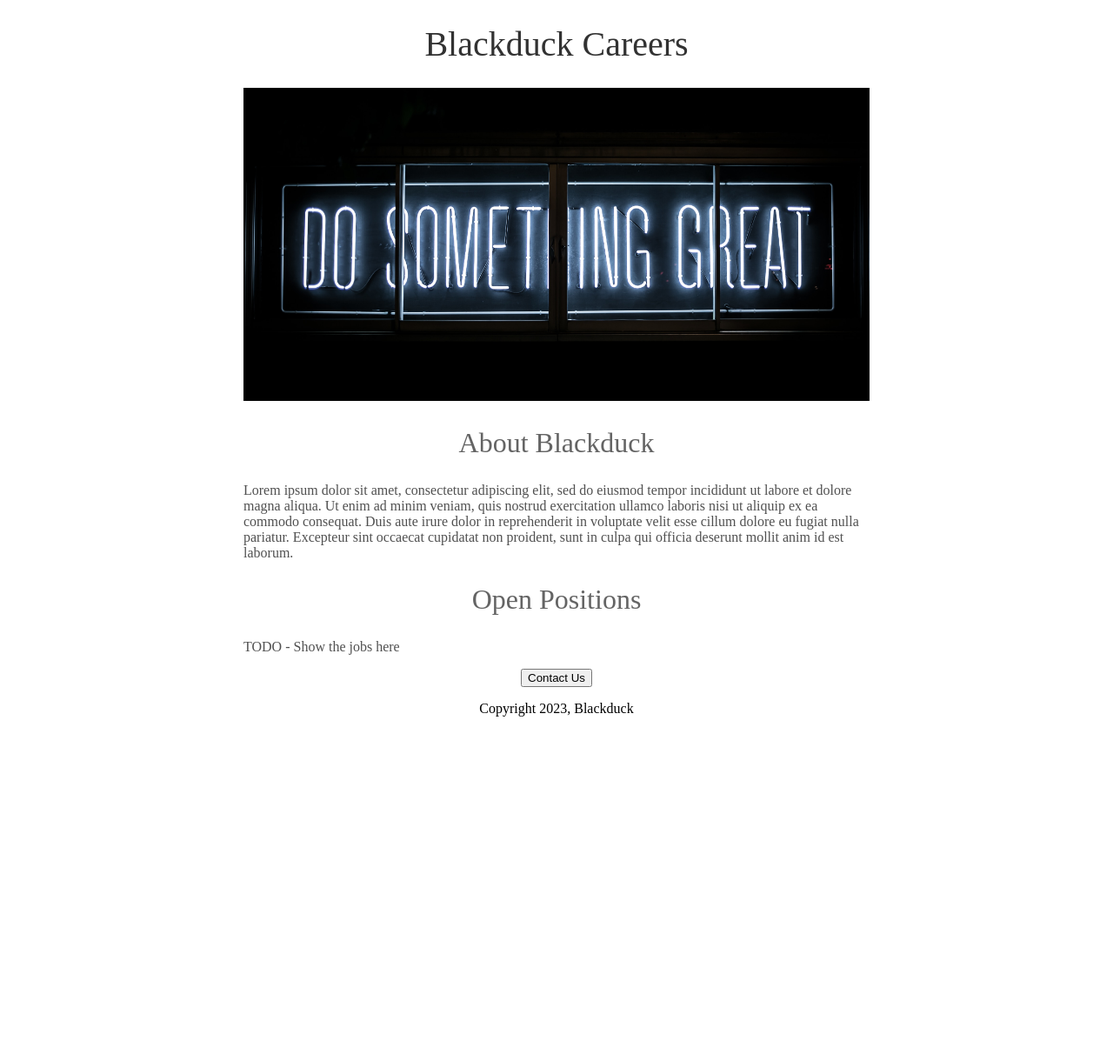
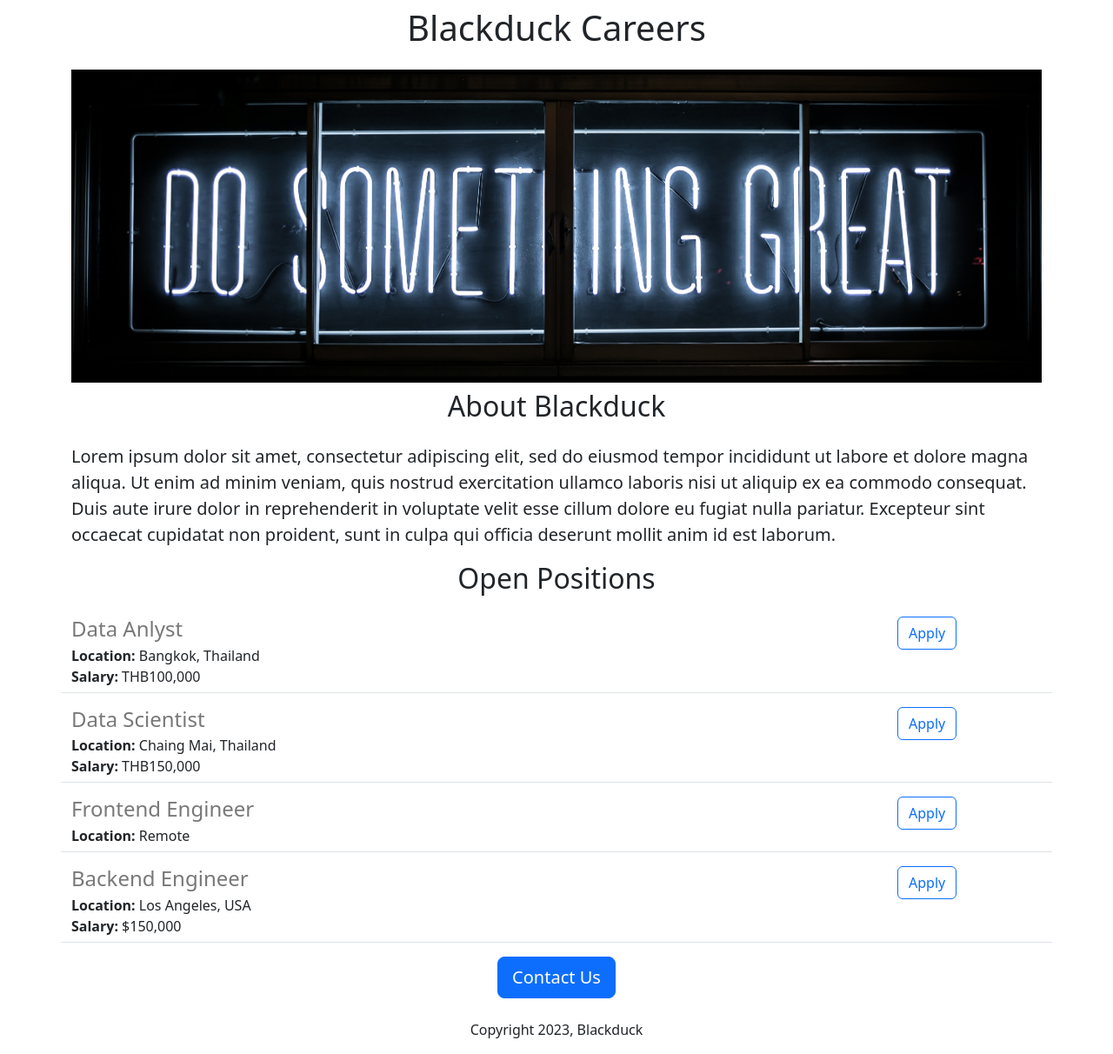
Before and after one commit to blackduckdevil/blackduck-careers-website, a Flask app: page / in a window 1280 px wide. Shown: the whole page at 87% size. Before the commit the page ends 824 px from the top, so only its background shows below. Run offline with Flask 3, Linux system fonts and the light colour scheme.

Commit message:
Added dynamic data and API route

```diff
--- a/app.py
+++ b/app.py
@@ -1,10 +1,41 @@
-from flask import Flask, render_template
+from flask import Flask, render_template, jsonify
 
 app = Flask(__name__)
 
+JOBS = [
+  {
+    'id': 1,
+    'title': 'Data Anlyst',
+    'location': 'Bangkok, Thailand',
+    'salary': 'THB100,000'
+  },
+  {
+    'id': 2,
+    'title': 'Data Scientist',
+    'location': 'Chaing Mai, Thailand',
+    'salary': 'THB150,000'
+  },
+  {
+    'id': 3,
+    'title': 'Frontend Engineer',
+    'location': 'Remote'
+  },
+  {
+    'id': 4,
+    'title': 'Backend Engineer',
+    'location': 'Los Angeles, USA',
+    'salary': '$150,000'
+  }
+]
 @app.route("/")
 def hello_world():
-    return render_template('home.html')
+    return render_template('home.html',
+                           jobs=JOBS,
+                           company_name='Blackduck')
+
+@app.route("/api/jobs")
+def lisy_jobs():
+  return jsonify(JOBS)
 
 if __name__ == "__main__" :
   app.run(host = '0.0.0.0', debug = True)
--- a/templates/home.html
+++ b/templates/home.html
@@ -2,55 +2,38 @@
 <html>
   <head>
     <title>Blackduck Careers</title>
+    <meta charset="utf-8">
+    <meta name="viewport" content="width=device-width, initial-scale=1">
+    <link href="https://cdn.jsdelivr.net/npm/bootstrap@5.3.1/dist/css/bootstrap.min.css" rel="stylesheet" integrity="sha384-4bw+/aepP/YC94hEpVNVgiZdgIC5+VKNBQNGCHeKRQN+PtmoHDEXuppvnDJzQIu9" crossorigin="anonymous">
     <style>
-      h1 {
-        font-size: 40px;
-        font-family: rosybrown;
-        font-weight: normal;
-        color: rgb(50, 50, 50);
-        text-align: center;
-      }
-
       #banner {
+        height: 360px;
         width: 100%;
-        height: 360px;
         object-fit: cover;
-      }
-
-      h2 {
-        font-family: rosybrown;
-        font-size: 32px;
-        color: rgb(100, 100, 100);
-        text-align: center;
-        font-weight: normal;
-      }
-
-      .bodytext {
-        font-family: rosybrown;
-        color: rgb(80, 80, 80);
-
-      }
-
-      #container {
-        max-width: 720px;
-        margin: 0 auto;
-
       }
     </style>
   </head>
   <body>
-    <div id="container">
-      <h1>Blackduck Careers</h1>
-      <img id="banner" src = "https://jovian-careers-website--blackduckdevil.repl.co/static/banner.jpg">
-      <h2>About Blackduck</h2>
-      <p class="bodytext">
+    <div class="container">
+      <h1 class="text-center mt-2 mb-4">
+        {{company_name}} Careers
+      </h1>
+      <img class="img-fluid" id="banner" src = "https://jovian-careers-website--blackduckdevil.repl.co/static/banner.jpg">
+      <h2 class="text-center mt-2 mb-4">About Blackduck</h2>
+      <p class="lead">
         Lorem ipsum dolor sit amet, consectetur adipiscing elit, sed do eiusmod tempor incididunt ut labore et dolore magna aliqua. Ut enim ad minim veniam, quis nostrud exercitation ullamco laboris nisi ut aliquip ex ea commodo consequat. Duis aute irure dolor in reprehenderit in voluptate velit esse cillum dolore eu fugiat nulla pariatur. Excepteur sint occaecat cupidatat non proident, sunt in culpa qui officia deserunt mollit anim id est laborum.
       </p>
-      <h2>Open Positions</h2>
-      <p class="bodytext">TODO - Show the jobs here</p>
-      <div style="text-align: center;">
-        <button>Contact Us</button>
-        <p>Copyright 2023, Blackduck</p>
+      <h2 class="text-center mt-2 mb-4">Open Positions</h2>
+      <div>
+        {% for job in jobs %}
+          {% include 'jobitem.html' %}
+        {% endfor %}
+      </div>
+      <div class="text-center">
+        <button class="btn btn-primary btn-lg">Contact Us</button>
+        <p class="mt-4">
+          Copyright 2023, {{company_name}}
+        </p>
       </div>
     </div>
   </body>
--- /dev/null
+++ b/templates/jobitem.html
@@ -0,0 +1,19 @@
+<div class="border-bottom row" style="margin-bottom: 16px; padding-bottom: 6px;">
+  <div class="col-10">
+    <h4
+      style="color: rgb(120, 120, 120); margin-bottom: 4px;">
+      {{job['title']}}
+    </h4>
+    <div>
+      <b>Location:</b> {{job['location']}}
+    </div>
+    {% if 'salary' in job %}
+    <div>
+      <b>Salary:</b> {{job['salary']}}
+    </div>
+    {% endif %}
+  </div>
+  <div class="col-2">
+    <button type="button" class="btn btn-outline-primary float-right align-middle">Apply</button>
+  </div>
+</div>
```
